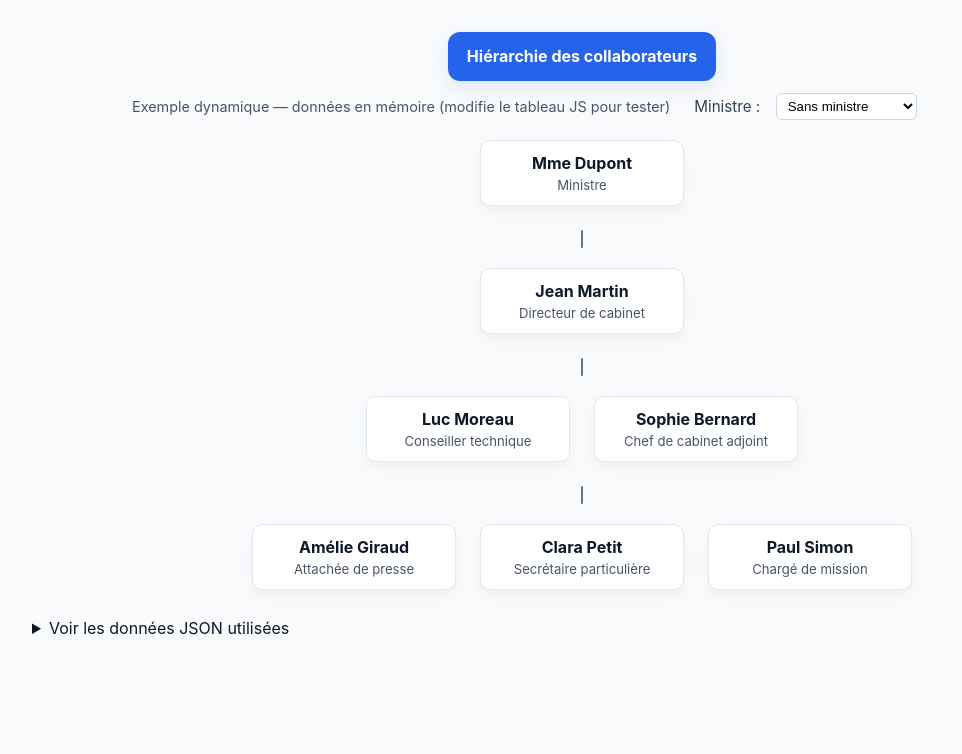
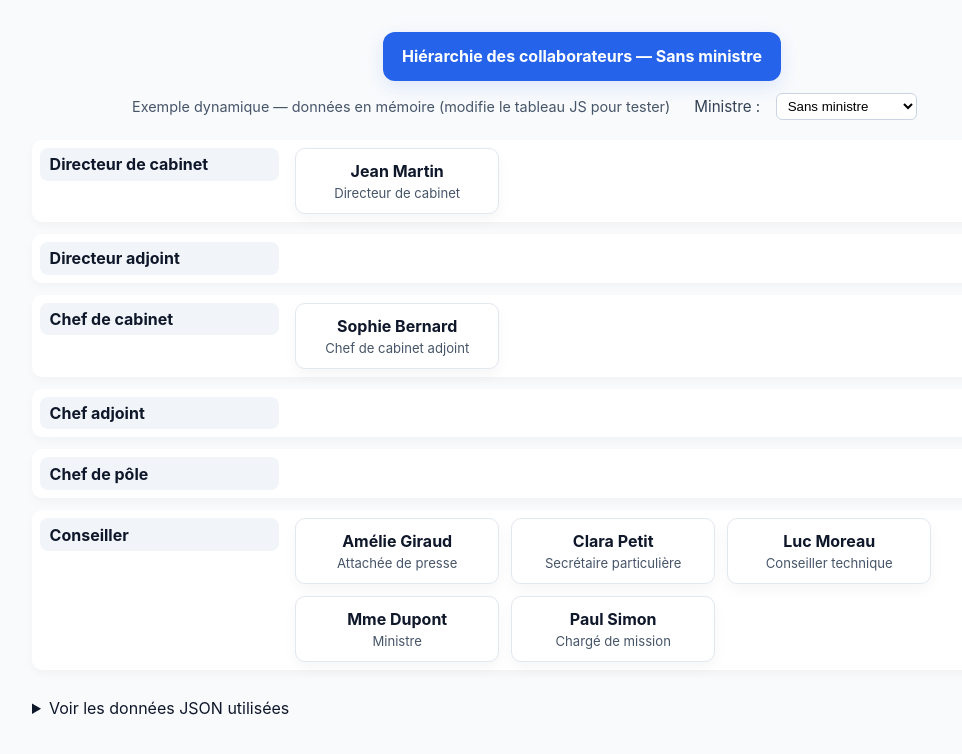
Before and after one commit to benjaminboussemart74-design/gouvernement_ultimedition, a plain HTML site: page hierarchie.html in a window 1280 px wide. Shown: the whole page, without its empty margins (58-1020 px from the left). Drawn offline with nearby package versions, Linux system fonts and the light colour scheme; no server answers.

Commit message:
MAJ hierarchie.html: mise à jour de la page hiérarchie

```diff
--- a/hierarchie.html
+++ b/hierarchie.html
@@ -242,7 +242,7 @@
       return levels;
     }
 
-    // Rendu : chaque niveau devient une .level ; on place une .line entre les niveaux
+    // Rendu : une ligne par fonction/grade (dircab, diradj, chefcab, chefadj, chefpole, conseiller)
     function renderHierarchy(flatData){
       treeContainer.innerHTML = '';
       if (!Array.isArray(flatData) || flatData.length === 0) {
@@ -250,37 +250,88 @@
         return;
       }
 
-      const roots = buildTree(flatData);
+      // Ordre des fonctions (rank asc)
+      const functions = [
+        { code: 'dircab', label: 'Directeur de cabinet', rank: 1 },
+        { code: 'diradj', label: 'Directeur adjoint', rank: 2 },
+        { code: 'chefcab', label: 'Chef de cabinet', rank: 3 },
+        { code: 'chefadj', label: 'Chef adjoint', rank: 4 },
+        { code: 'chefpole', label: 'Chef de pôle', rank: 5 },
+        { code: 'conseiller', label: 'Conseiller', rank: 6 }
+      ];
 
-      // Titre : affichons que la hiérarchie des collaborateurs (le ministre n'est pas rendu)
-      ministerTitle.textContent = 'Hiérarchie des collaborateurs';
+      // map labels/codes to rank
+      const mapRank = {};
+      functions.forEach(f => { mapRank[f.code] = f.rank; mapRank[f.label.toLowerCase()] = f.rank; });
 
-      const levels = groupByLevel(roots);
+      // bucket collaborators by function rank
+      const buckets = new Map();
+      functions.forEach(f => buckets.set(f.rank, []));
 
-      levels.forEach((lvl, i) => {
-        const levelEl = document.createElement('div');
-        levelEl.className = 'level';
+      flatData.forEach(p => {
+        let r = undefined;
+        if (p.collab_rank !== undefined && p.collab_rank !== null) {
+          const n = Number(p.collab_rank);
+          if (!Number.isNaN(n) && n >= 1 && n <= 6) r = n;
+        }
+        if (!r && p.collab_code) {
+          r = mapRank[String(p.collab_code).toLowerCase()];
+        }
+        if (!r && p.collab_grade) {
+          const g = String(p.collab_grade).toLowerCase();
+          for (const k in mapRank) if (g.includes(k)) { r = mapRank[k]; break; }
+        }
+        if (!r) r = 6;
+        buckets.get(r).push(p);
+      });
 
-        lvl.forEach(person => {
-          const p = document.createElement('div');
-          p.className = 'person';
-          p.innerHTML = `<strong>${escapeHtml(person.name)}</strong><div class="grade">${escapeHtml(person.collab_grade || person.role || '')}</div>`;
+      const container = document.createElement('div');
+      container.style.display = 'flex';
+      container.style.flexDirection = 'column';
+      container.style.gap = '0.75rem';
+      container.style.width = '100%';
 
-          // tooltip détaillé au hover (accessibilité)
-          p.title = `${person.name} — ${person.role || person.collab_grade || ''}`;
+      functions.forEach(f => {
+        const row = document.createElement('div');
+        row.style.display = 'flex';
+        row.style.alignItems = 'flex-start';
+        row.style.gap = '1rem';
+        row.style.padding = '0.5rem';
+        row.style.borderRadius = '10px';
+        row.style.background = '#fff';
+        row.style.boxShadow = '0 4px 10px rgba(2,6,23,0.03)';
 
-          levelEl.appendChild(p);
+        const header = document.createElement('div');
+        header.style.minWidth = '220px';
+        header.style.padding = '0.4rem 0.6rem';
+        header.style.borderRadius = '8px';
+        header.style.background = '#f1f5f9';
+        header.style.fontWeight = '700';
+        header.style.textAlign = 'left';
+        header.textContent = f.label;
+
+        const list = document.createElement('div');
+        list.style.display = 'flex';
+        list.style.flexWrap = 'wrap';
+        list.style.gap = '0.75rem';
+        list.style.alignItems = 'flex-start';
+
+        const items = buckets.get(f.rank) || [];
+        items.sort((a,b) => String(a.name).localeCompare(String(b.name)));
+        items.forEach(p => {
+          const card = document.createElement('div');
+          card.className = 'person';
+          card.style.margin = '0';
+          card.innerHTML = `<strong>${escapeHtml(p.name)}</strong><div class="grade">${escapeHtml(p.collab_grade || '')}</div>`;
+          list.appendChild(card);
         });
 
-        treeContainer.appendChild(levelEl);
+        row.appendChild(header);
+        row.appendChild(list);
+        container.appendChild(row);
+      });
 
-        // ligne entre niveaux (sauf après le dernier)
-        if (i < levels.length - 1) {
-          const line = document.createElement('div');
-          line.className = 'line';
-          treeContainer.appendChild(line);
-        }
-      });
+      treeContainer.appendChild(container);
     }
 
     // Petite fonction d'échappement pour éviter XSS si tu colles des données externes
@@ -393,6 +444,8 @@
           function renderForSelected(){
             const val = sel.value;
             const rowsToRender = byMinister.get(val) || [];
+            const selectedText = sel.selectedOptions[0]?.textContent || '';
+            ministerTitle.textContent = selectedText ? `Hiérarchie des collaborateurs — ${selectedText}` : 'Hiérarchie des collaborateurs';
             jsonDump.textContent = JSON.stringify({ from: sup.collaborators.table, minister: val, rows: rowsToRender, grades: sup.grades || [] }, null, 2);
             renderHierarchy(rowsToRender);
           }
@@ -422,6 +475,7 @@
       // Fallback: pas de ministres locaux dans cet exemple => afficher tous les collaborateurs
       populateMinisterSelect([{ id: '__none', name: 'Sans ministre' }]);
       document.getElementById('ministerSelect').value = '__none';
+      ministerTitle.textContent = 'Hiérarchie des collaborateurs — Sans ministre';
       jsonDump.textContent = JSON.stringify({ from: 'local', rows: localRows }, null, 2);
       renderHierarchy(localRows);
     })();
```
